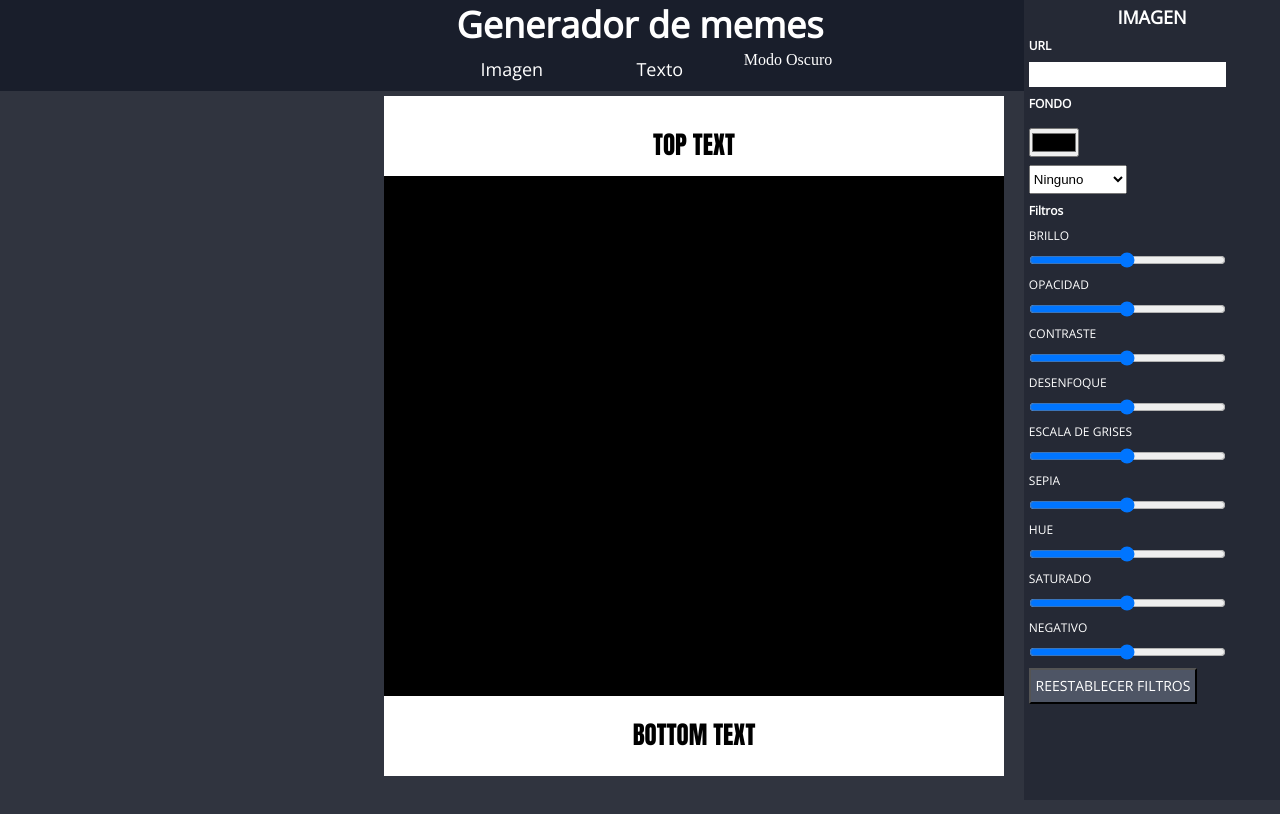
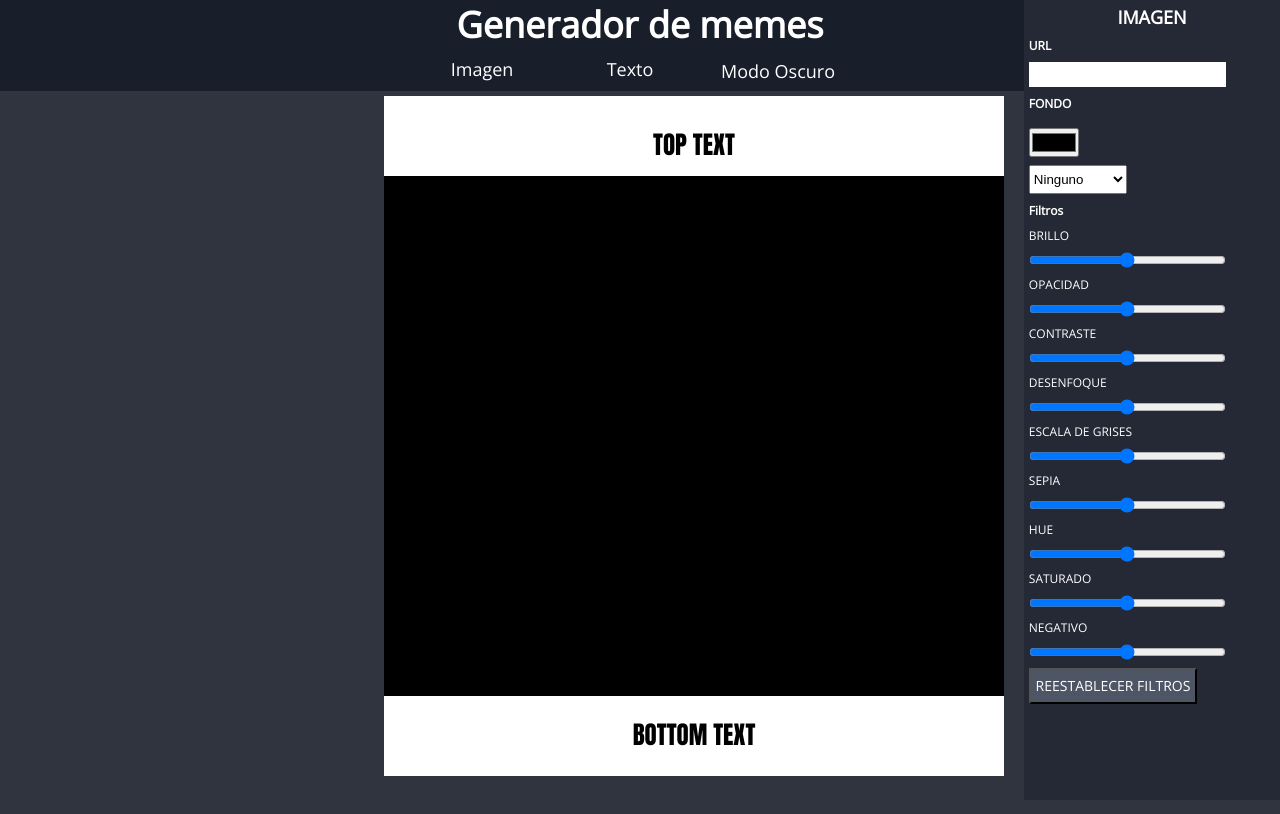
Before and after one commit to EricaNani/Proyecto-Generador-De-Memes, a plain HTML site: page index.html in a window 1280 px wide. Drawn offline with nearby package versions, Linux system fonts and the light colour scheme.

Commit message:
Arregle estilos del boton de Modo oscuro

```diff
--- a/css/style.css
+++ b/css/style.css
@@ -48,7 +48,7 @@ body {
     color: white;
 }
 
-.button-image, .button-text, .button-darkmode {
+.button-image, .button-text, .button-darkMode {
     background-color: #191E2B;
     font-family: 'Open Sans', sans-serif;
     font-size: 18px;
@@ -59,7 +59,15 @@ body {
     border: none;
 }
 
-.button-image:hover, .button-text:hover, .button-darkmode:hover {
+.button-darkMode {
+    display: flex;
+    text-align: center;
+    justify-content: center;
+    align-items: center;
+    margin-bottom: 1px;
+}
+
+.button-image:hover, .button-text:hover, .button-darkMode:hover {
     cursor: pointer;
     background-color: #4E78BA;
 }
```
